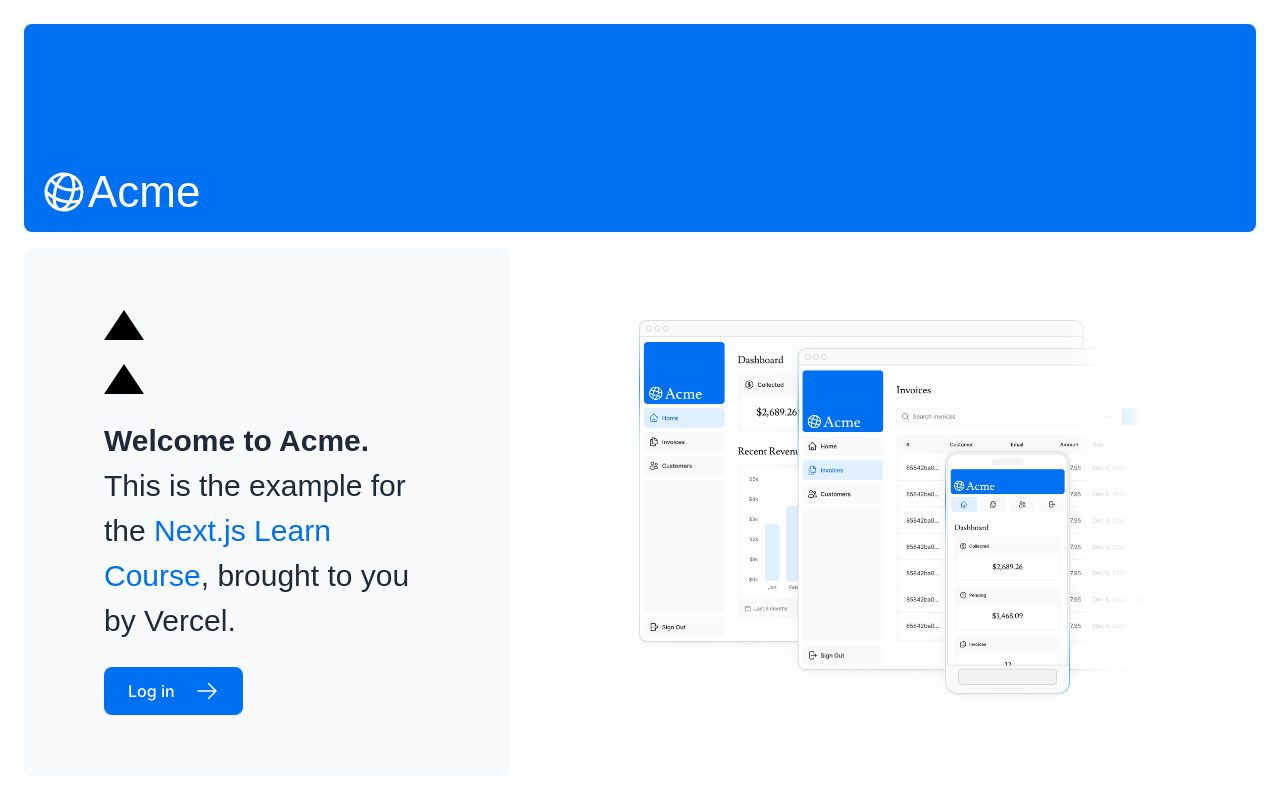
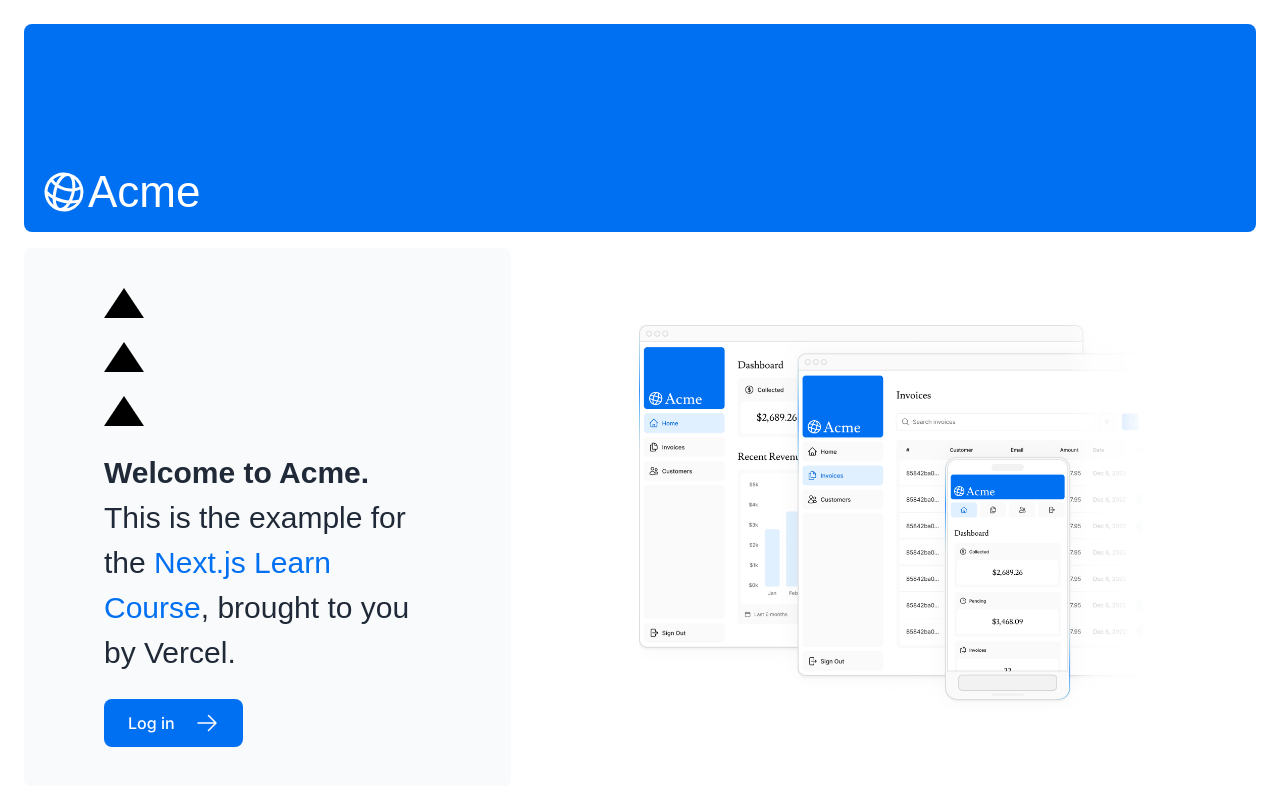
Before and after one commit to maruzen-p/nextjs-dashboard, a Next.js app: page / in a window 1280 px wide. Shown: the top 786 px of the page. Built offline with nearby package versions, Linux system fonts and the light colour scheme; a web font is replaced by a local one.

Commit message:
三角形を追加

```diff
--- a/app/page.tsx
+++ b/app/page.tsx
@@ -14,6 +14,7 @@
       <div className="mt-4 flex grow flex-col gap-4 md:flex-row">
         <div className="flex flex-col justify-center gap-6 rounded-lg bg-gray-50 px-6 py-10 md:w-2/5 md:px-20">
           <div className="relative w-0 h-0 border-l-[20px] border-r-[20px] border-b-[30px] border-l-transparent border-r-transparent border-b-black"></div>
+          <div className={home.shape}></div>
           <div className={home.shape}></div>
           <p
             className={`${lusitana.className} text-xl text-gray-800 md:text-3xl md:leading-normal`}
```
